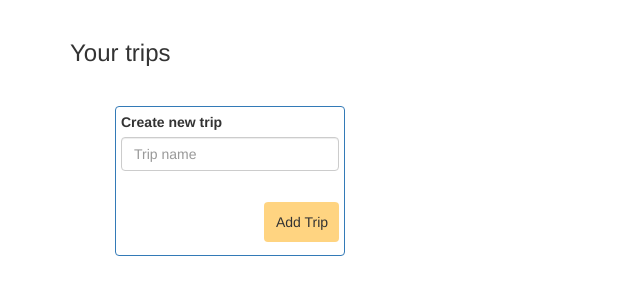
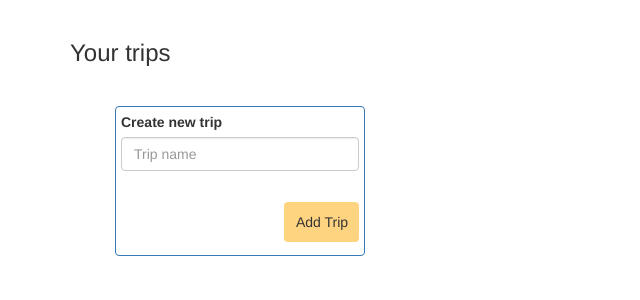
Before and after one commit to eyalfoni/trek, a Flask app: page / in a window 1280 px wide. Shown: the part 52-352 px from the top of the page, without its empty margins (0-640 px from the left). Run offline with Flask 2, Linux system fonts and the light colour scheme; the visitor is signed in with stand-in values (Sample User, id 1); data comes from the database, SQL or seed files in the repository; data that the repository does not hold is empty; some libraries are stand-ins or nearby versions.

Commit message:
minor css updates

```diff
--- a/app/templates/trips.html
+++ b/app/templates/trips.html
@@ -5,11 +5,11 @@
     <div class="container">
         <h3>Your trips</h3>
         <div class="container" style="display: flex; flex-flow: row wrap; justify-content: flex-start;">
-            <div style="border: 1px solid #337ab7; border-radius: 4px; margin: 30px; height: 150px; width: 230px; padding: 5px">
+            <div style="border: 1px solid #337ab7; border-radius: 4px; margin: 30px; height: 150px; width: 250px; padding: 5px">
                 {{ wtf.quick_form(form) }}
             </div>
             {% for trip in trips_result %}
-                <div style="border: 1px solid #337ab7; border-radius: 4px; margin: 30px; height: 150px; width: 230px; padding: 5px">
+                <div style="border: 1px solid #337ab7; border-radius: 4px; margin: 30px; height: 150px; width: 250px; padding: 5px">
                     <div style="display: flex; flex-direction: column; justify-content: space-between; height: 140px;">
                         <div style="display: flex; flex-direction: row; justify-content: space-between;">
                             <div>
```
